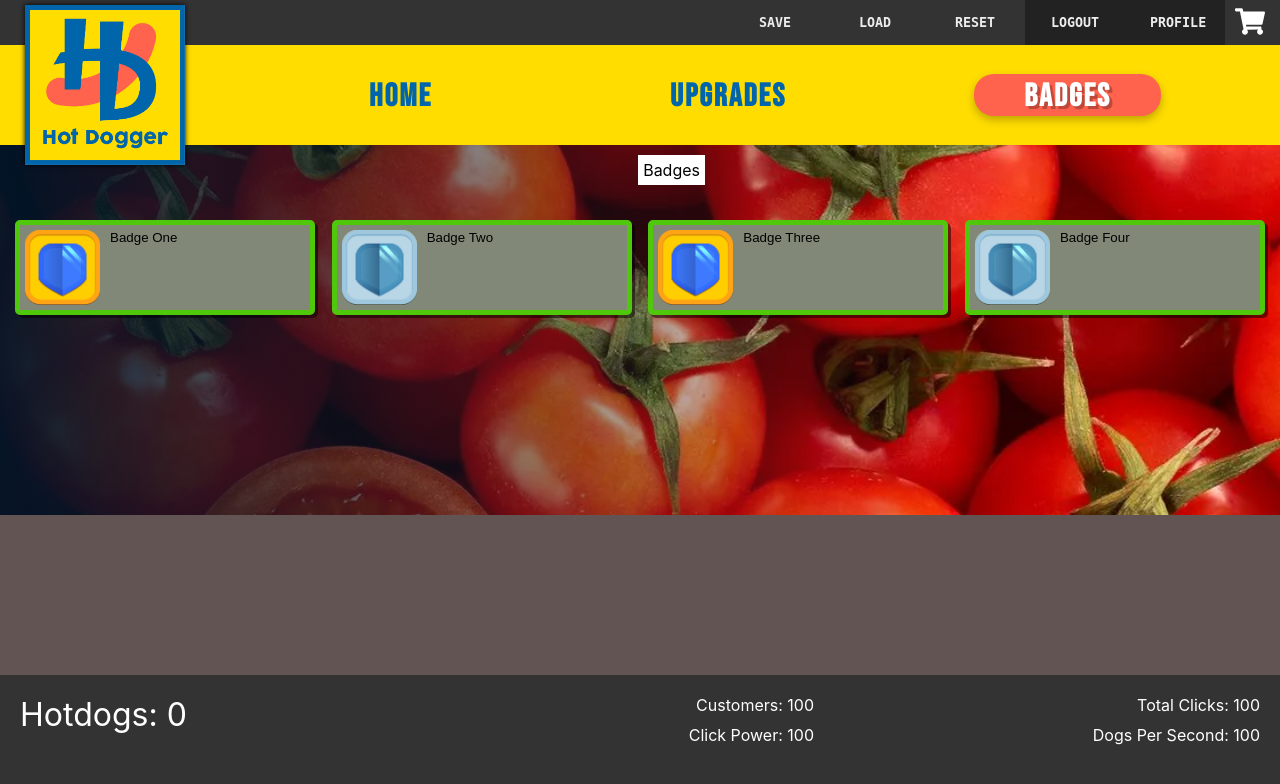
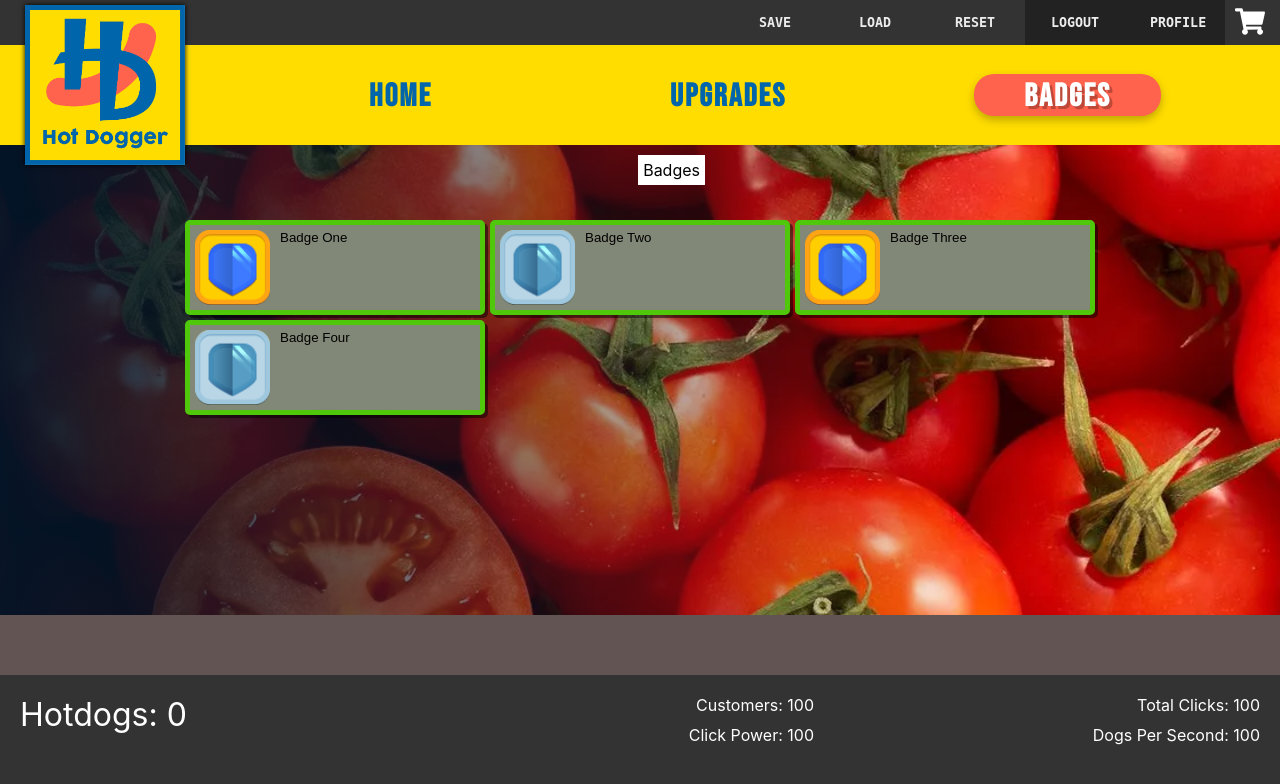
Before and after one commit to stujmar/hotdogger-fe, a React (Create React App) app: page /badges in a window 1280 px wide. Shown: the top 784 px of the page. Built offline with nearby package versions, Linux system fonts and the light colour scheme; no server answers; a web font is replaced by a local one.

Commit message:
[sm] copied grid solutions from upgrades panel to badges panel

```diff
--- a/src/components/Badge/BadgePanel.module.css
+++ b/src/components/Badge/BadgePanel.module.css
@@ -23,23 +23,21 @@
 }
 
 .dataStyle {
-    display: flex;
-    flex-flow: row wrap;
-    justify-content: space-between;
+    display: grid;
+    gap: 5px;
     padding: 75px 15px 200px;
     margin: 0 auto;
-    width: 300px;
+    width: min-content;
 }
 
 @media only screen and (min-width: 700px) {
     .dataStyle {
-        width: 700px;
+        grid-template-columns: 1fr 1fr;
     }
 }
 
 @media only screen and (min-width: 1000px) {
     .dataStyle {
-        width: 100%;
-        max-width: 1400px;
+        grid-template-columns: 1fr 1fr 1fr;
     }
 }
```
